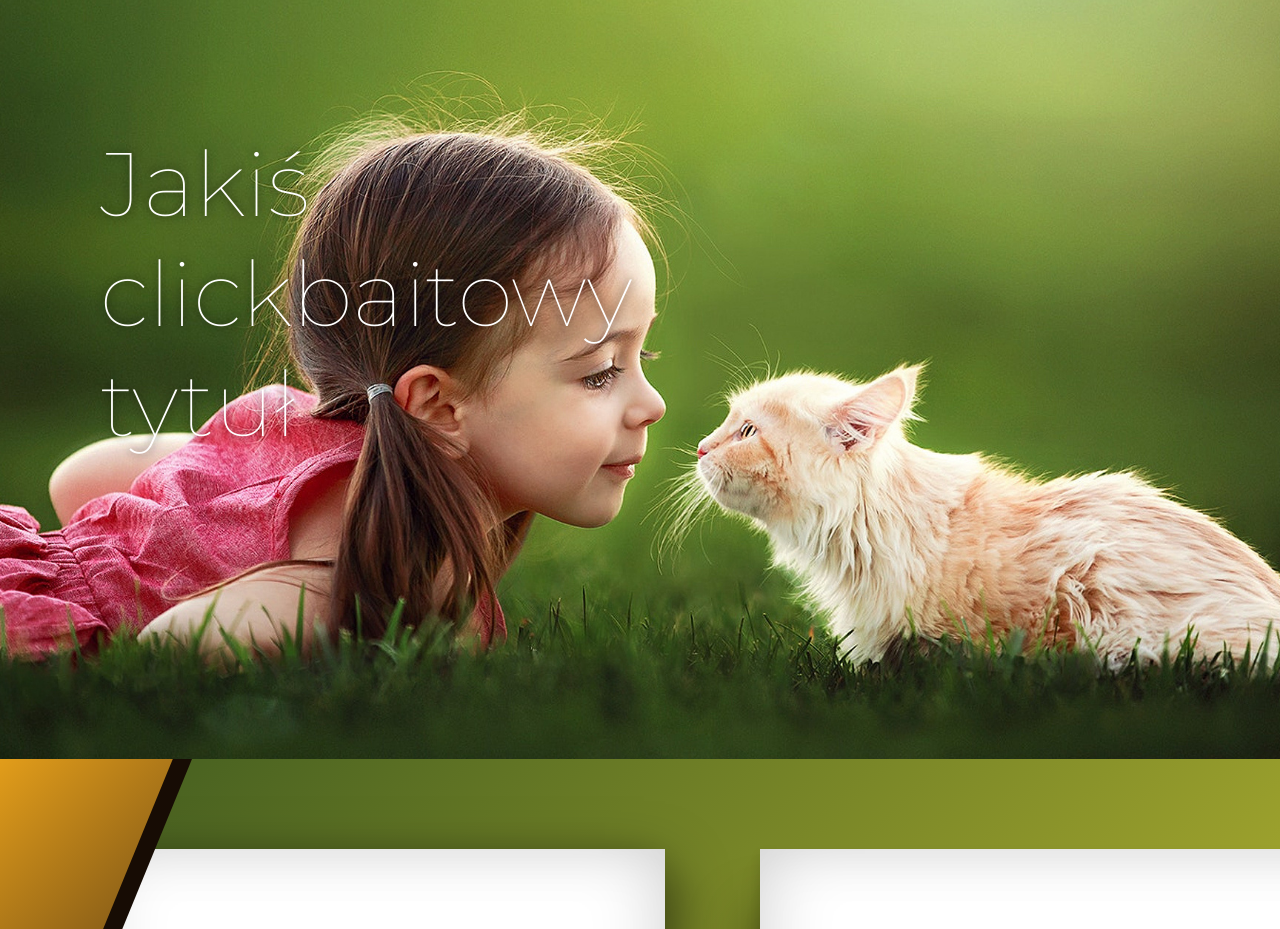
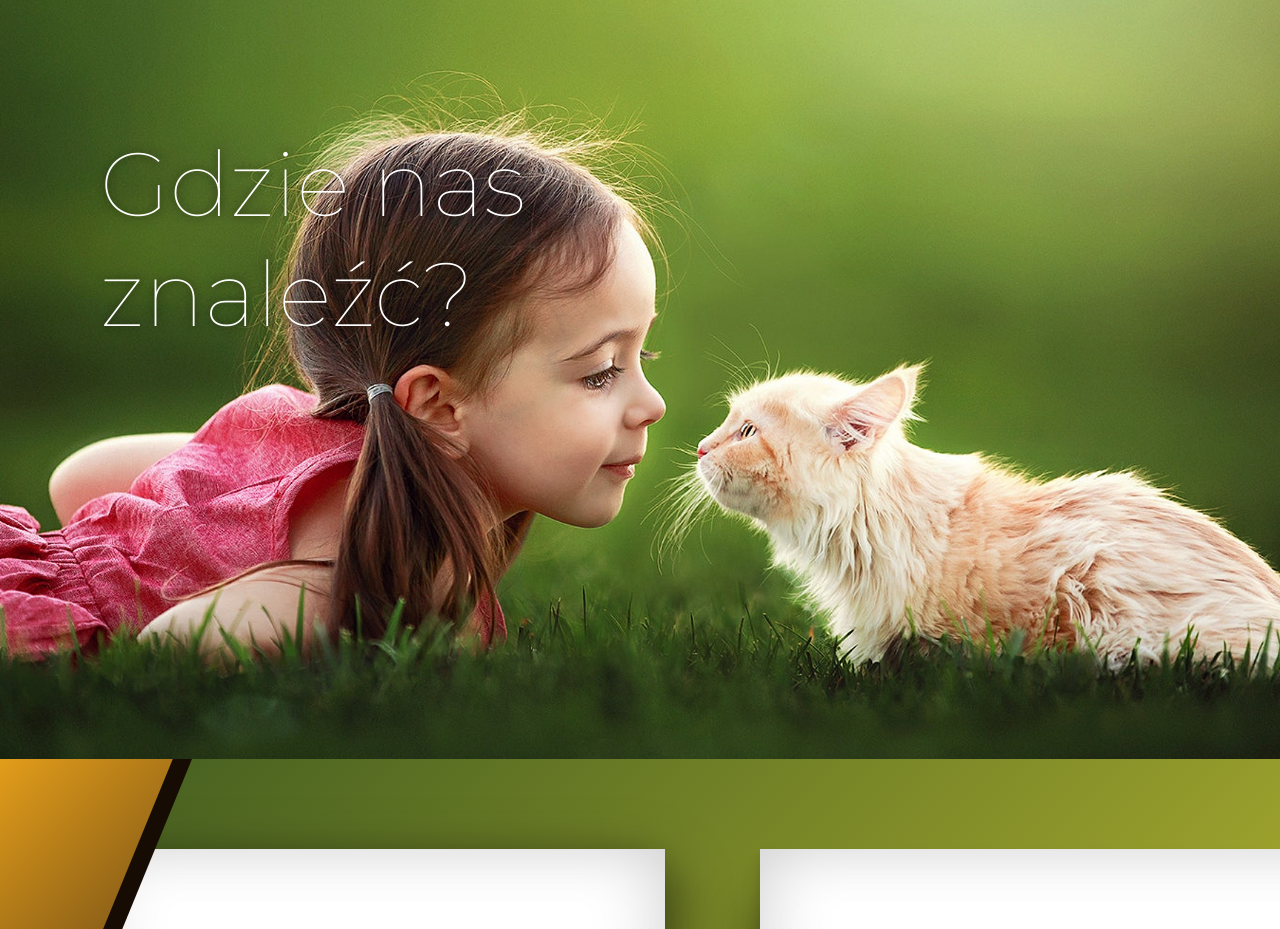
Before and after one commit to Foxyg3n/Cat-page, a plain HTML site: page index.html in a window 1280 px wide. Shown: the part 3780-4709 px from the top of the page. Drawn offline with nearby package versions, Linux system fonts and the light colour scheme; grey boxes are pictures that could not be loaded.

Commit message:
Corrected adoption title

```diff
--- a/index.html
+++ b/index.html
@@ -83,7 +83,7 @@
 
         <section id="adoption" class="adoption">
 
-            <div class="header"><h1 data-aos="fade-up">Jakiś clickbaitowy tytuł</h1></div>
+            <div class="header"><h1 data-aos="fade-up">Gdzie nas znaleźć?</h1></div>
             <div class="description">
                     <div class="container-left">
                         <div class="card left" data-aos="fade-right">
```
